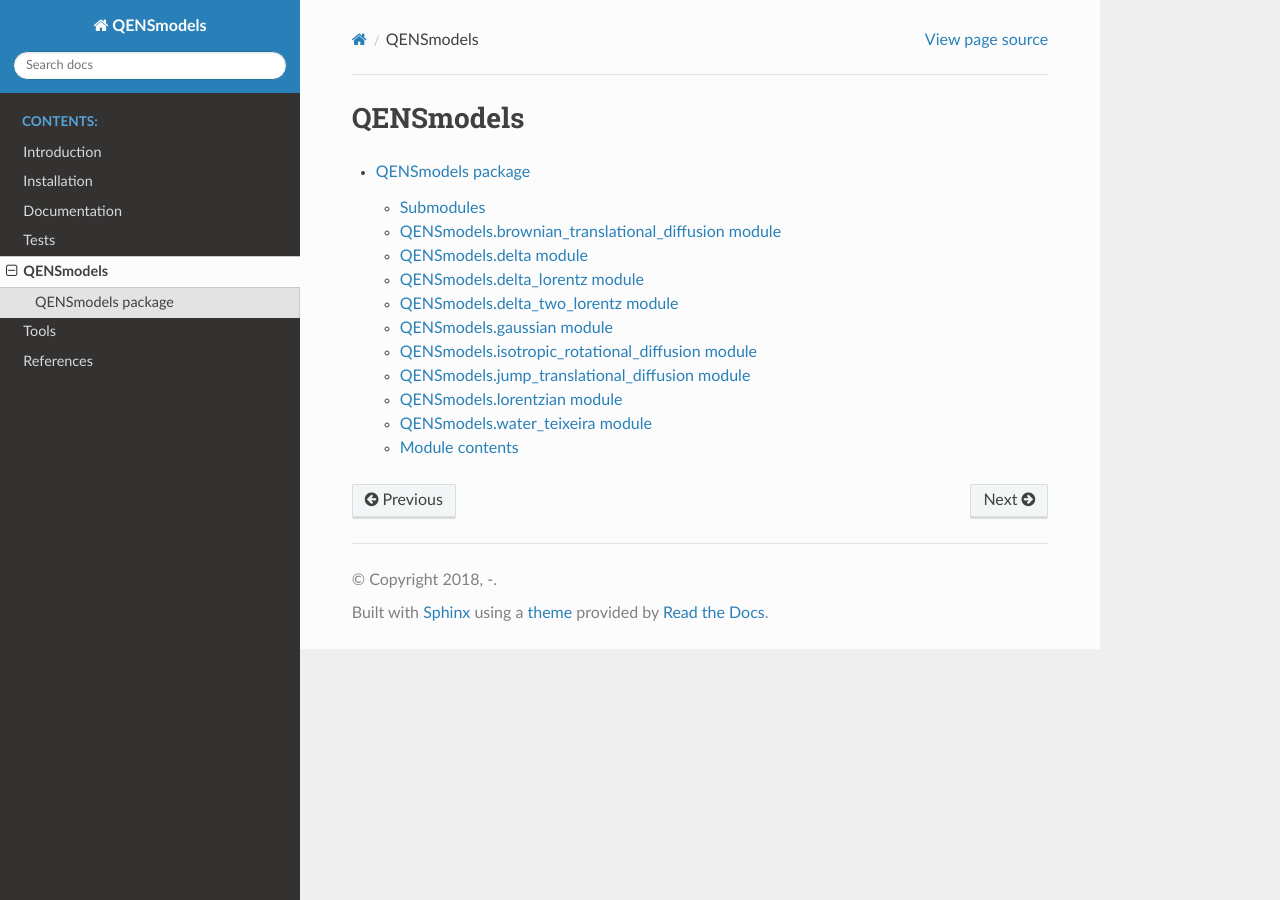
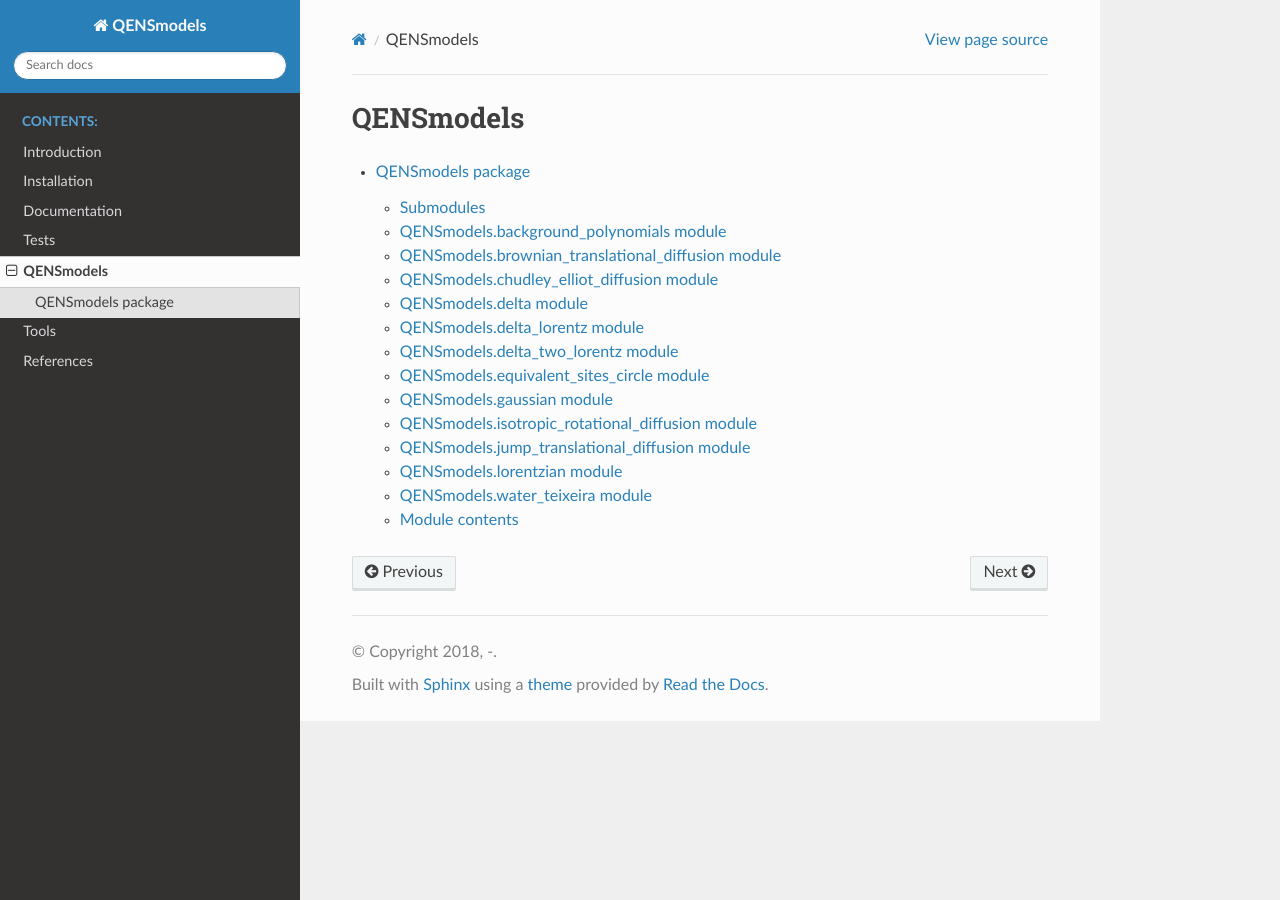
Before and after one commit to QENSlibrary/QENSmodels, a Sphinx documentation site: the page built from docs/modules.rst, in a window 1280 px wide. Built offline with Sphinx 7.4.7 and the Read the Docs theme 2.0.0, drawn with Linux system fonts in a browser that asks for light colours.

Commit message:
Added new names of new models to documentation

```diff
--- a/docs/QENSmodels.rst
+++ b/docs/QENSmodels.rst
@@ -4,10 +4,26 @@ QENSmodels package
 Submodules
 ----------
 
+QENSmodels.background\_polynomials module
+-----------------------------------------
+
+.. automodule:: QENSmodels.background_polynomials
+    :members:
+    :undoc-members:
+    :show-inheritance:
+
 QENSmodels.brownian\_translational\_diffusion module
 ----------------------------------------------------
 
 .. automodule:: QENSmodels.brownian_translational_diffusion
+    :members:
+    :undoc-members:
+    :show-inheritance:
+
+QENSmodels.chudley\_elliot\_diffusion module
+--------------------------------------------
+
+.. automodule:: QENSmodels.chudley_elliot_diffusion
     :members:
     :undoc-members:
     :show-inheritance:
@@ -32,6 +48,14 @@ QENSmodels.delta\_two\_lorentz module
 -------------------------------------
 
 .. automodule:: QENSmodels.delta_two_lorentz
+    :members:
+    :undoc-members:
+    :show-inheritance:
+
+QENSmodels.equivalent\_sites\_circle module
+-------------------------------------------
+
+.. automodule:: QENSmodels.equivalent_sites_circle
     :members:
     :undoc-members:
     :show-inheritance:
```
Also changed, not shown: QENSmodels/__init__.py (+12 -3 lines), examples/README.md.
